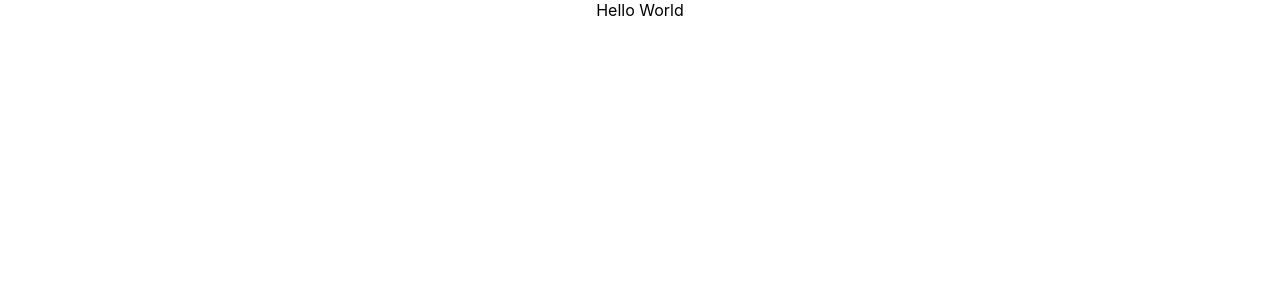
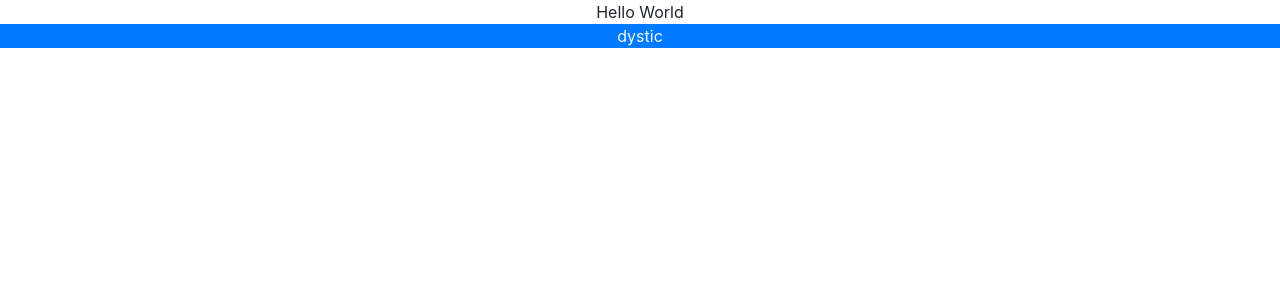
Before and after one commit to arnavs-0/dystic, a React (Create React App) app: page / in a window 1280 px wide. Shown: the top 300 px of the page. Built offline with nearby package versions, Linux system fonts and the light colour scheme.

Commit message:
Added blank page files

```diff
--- a/src/App.js
+++ b/src/App.js
@@ -1,10 +1,14 @@
 import logo from './logo.svg';
 import './App.scss';
+
+// Common Components
+import Footer from "./Components/common/Footer";
 
 function App() {
   return (
     <div className="App">
       Hello World
+        <Footer />
     </div>
   );
 }
--- a/src/Styles/common/Footer.scss
+++ b/src/Styles/common/Footer.scss
@@ -0,0 +1,6 @@
+@import "node_modules/bootstrap/scss/bootstrap";
+
+.Footer {
+  background-color: $primary;
+  color: aliceblue;
+}
```
Also changed, not shown: src/Pages/About.js (added), src/Pages/Login.js (added), src/Pages/Register.js (added).
